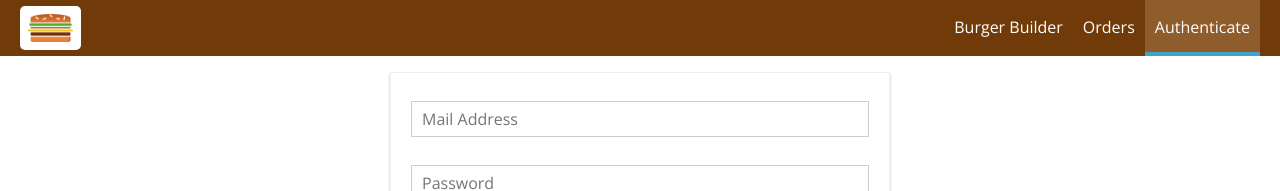
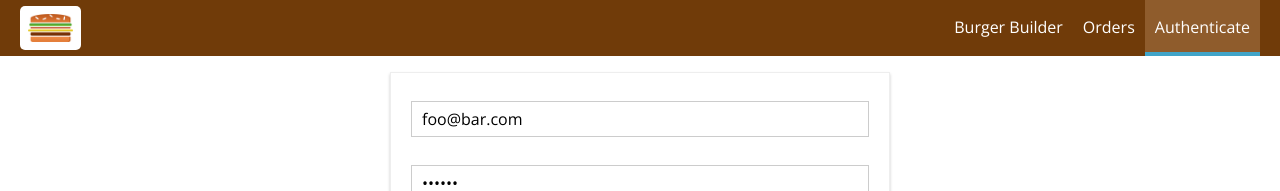
Before and after one commit to makomweb/notes-react-course, a React app in the folder burger-builder/: page /auth in a window 1280 px wide. Shown: the top 191 px of the page. Built offline with nearby package versions, Linux system fonts and the light colour scheme.

Commit message:
prefill auth fields

```diff
--- a/burger-builder/src/Containers/Auth/Auth.js
+++ b/burger-builder/src/Containers/Auth/Auth.js
@@ -23,7 +23,7 @@ class Auth extends Component {
                 },
                 valid: false,
                 touched: false,
-                value: ''
+                value: 'foo@bar.com'
             },
 
             password: {
@@ -39,7 +39,7 @@ class Auth extends Component {
                 },
                 valid: false,
                 touched: false,
-                value: ''
+                value: '123456'
             }
         },
         formIsValid: false,
```
